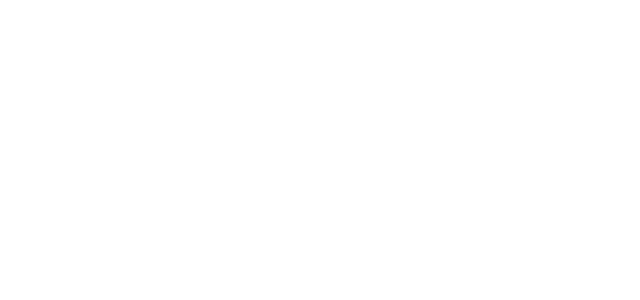
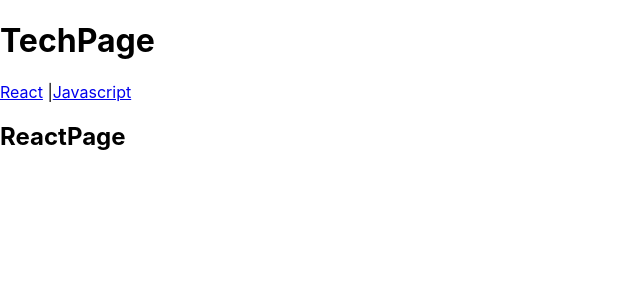
Before and after one commit to Cho-SeongJu/React-Study, a React (Create React App) app in the folder React 이해하기/project/project/: page /tech/react in a window 1280 px wide. Before the commit this address had no page. Shown: the top 300 px of the page, without its empty margins (0-640 px from the left). Built offline with nearby package versions, Linux system fonts and the light colour scheme.

Commit message:
Nested Routes(중첩된 Routes) 구성하기

```diff
--- a/React 이해하기/project/project/src/App.js
+++ b/React 이해하기/project/project/src/App.js
@@ -3,6 +3,8 @@
 import MainPage from "./blog/components/MainPage";
 import TechPage from "./blog/components/TechPage";
 import BlogPage from "./blog/components/BlogPage";
+import JavaScriptPage from "./blog/components/JavaScriptPage";
+import ReactPage from "./blog/components/ReactPage";
 
 // root url : main page component
 // tech url : tech page component
@@ -13,7 +15,10 @@
     <BrowserRouter>
       <Routes>
         <Route path={"/"} element={<MainPage />}></Route>
-        <Route path={"/tech"} element={<TechPage />}></Route>
+        <Route path={"/tech"} element={<TechPage />}>
+          <Route path="javascript" element={<JavaScriptPage />} />
+          <Route path="react" element={<ReactPage />} />
+        </Route>
         <Route path={"/blog"} element={<BlogPage />}></Route>
       </Routes>
     </BrowserRouter>
--- /dev/null
+++ b/React 이해하기/project/project/src/blog/components/JavaScriptPage.js
@@ -0,0 +1,9 @@
+import React from "react";
+
+export default function JavaScriptPage() {
+  return (
+    <div>
+      <h2>JavaScriptPage</h2>
+    </div>
+  );
+}
--- /dev/null
+++ b/React 이해하기/project/project/src/blog/components/ReactPage.js
@@ -0,0 +1,9 @@
+import React from "react";
+
+export default function ReactPage() {
+  return (
+    <div>
+      <h2>ReactPage</h2>
+    </div>
+  );
+}
--- a/React 이해하기/project/project/src/blog/components/TechPage.js
+++ b/React 이해하기/project/project/src/blog/components/TechPage.js
@@ -1,9 +1,14 @@
 import React from "react";
+import { Outlet, Link } from "react-router-dom";
 
 export default function TechPage() {
   return (
-    <div>
-      <h1>TechPage</h1>
-    </div>
+    <>
+      <div>
+        <h1>TechPage</h1>
+        <Link to="/tect/react">React</Link> |<Link to="/tect/javascript">Javascript</Link>
+      </div>
+      <Outlet />
+    </>
   );
 }
```
Also changed, not shown: 1 other file (tests, documents, lock files or other folders).
